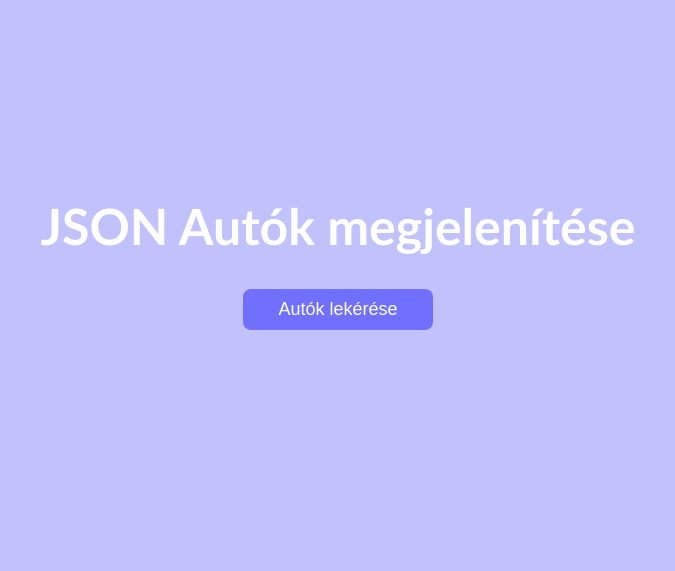
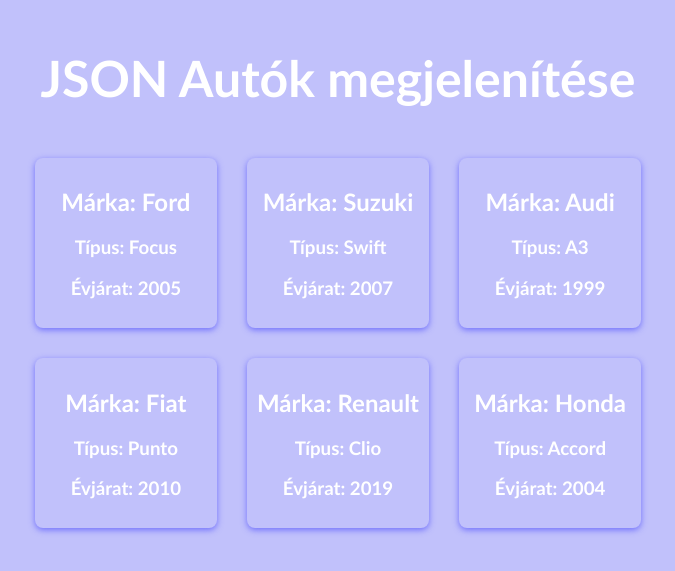
Before and after one commit to szabopeter92/project-cars, a plain HTML site: page index.html in a window 1280 px wide. Shown: the part 129-700 px from the top of the page, without its empty margins (302-977 px from the left). Drawn offline with Linux system fonts and the light colour scheme.

Commit message:
Oldalbetöltődésre jelennek meg az autók.

```diff
--- a/app.js
+++ b/app.js
@@ -1,33 +1,7 @@
-const btn = document.getElementById("btn");
 const result = document.querySelector(".result");
 
-/*
-btn.addEventListener("click", async () => {
 
-    const res = await fetch("cars.json");
-    const data = await res.json();
-
-    console.log(data);
-
-    let output = "";
-
-    data.map(car => {
-
-        output += `
-
-            <div class="car">
-                <h2>Márka: ${car.Márka}</h2>
-                <h3>Típus: ${car.Típus}</h3>
-                <h3>Évjárat: ${car.Évjárat}</h3>
-            </div>
-
-        `;
-    })
-
-    result.innerHTML = output;
-})*/
-
-btn.addEventListener("click", getCars);
+window.addEventListener("load", getCars);
 
 async function getCars(){
 
--- a/index.html
+++ b/index.html
@@ -11,7 +11,7 @@
 
     <div class="container">
         <h1>JSON Autók megjelenítése</h1>
-        <button id="btn">Autók lekérése</button>
+
 
         <div class="result"></div>
     </div>
--- a/style.css
+++ b/style.css
@@ -12,16 +12,7 @@ body{
     color: #fff;
 }
 
-button{
 
-    background: rgb(112, 112, 252);
-    padding: 10px 35px;
-    border: none;
-    border-radius: 8px;
-    color: #fff;
-    font-size: 18px;
-    cursor: pointer;
-}
 
 h1{
 
```
